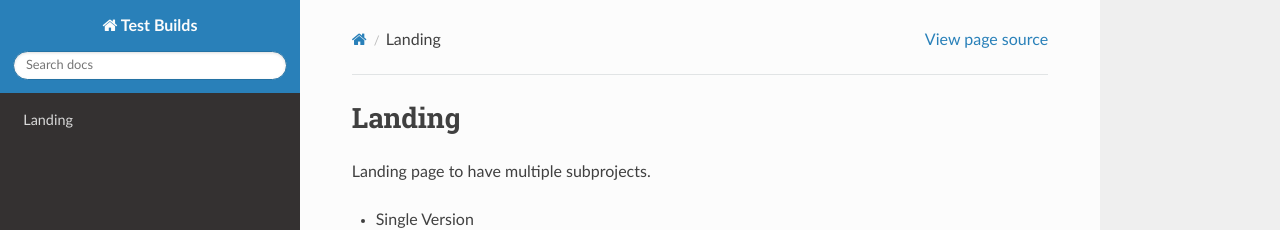
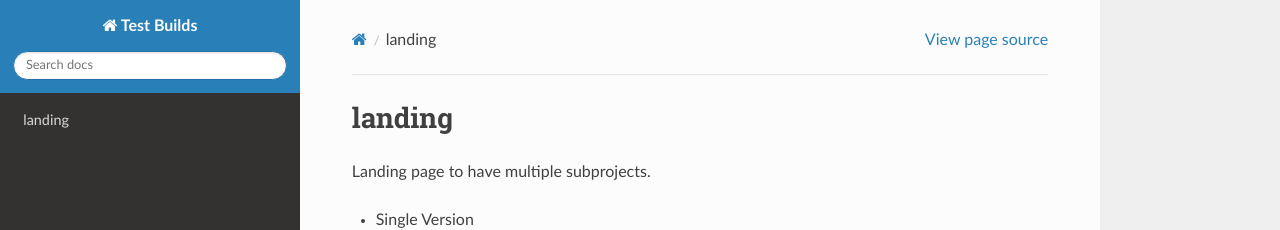
Before and after one commit to readthedocs/test-builds, a Sphinx documentation site: the page built from docs/index.rst, in a window 1280 px wide. Shown: the top 230 px of the page. Built offline with Sphinx 7.4.7 and the Read the Docs theme 2.0.0, drawn with Linux system fonts in a browser that asks for light colours.

Commit message:
Lowercase

```diff
--- a/docs/index.rst
+++ b/docs/index.rst
@@ -1,4 +1,4 @@
-Landing
+landing
 =======
 
 Landing page to have multiple subprojects.
```
